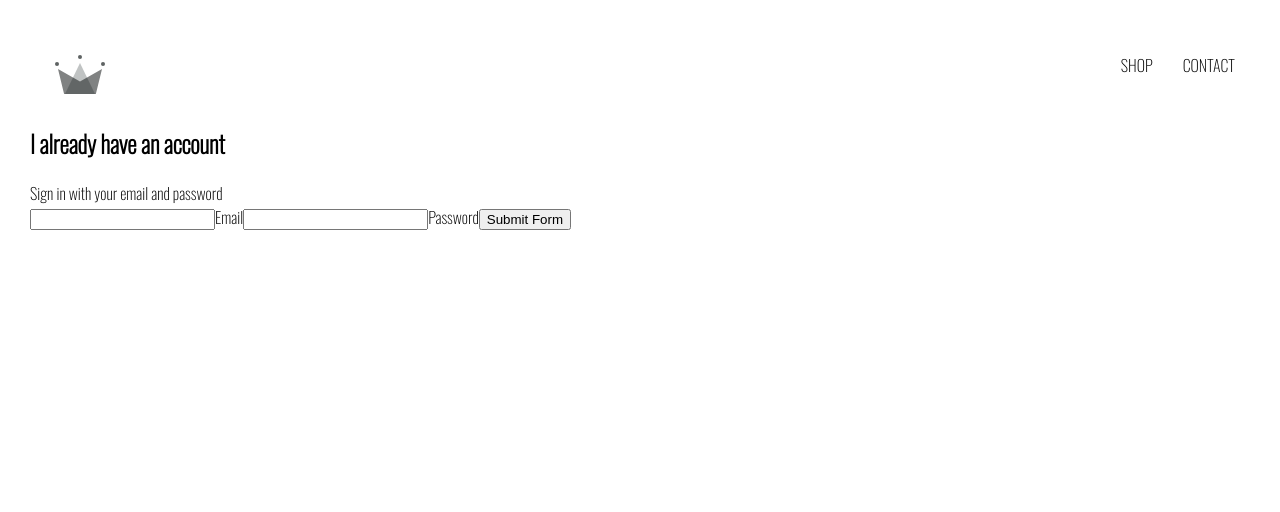
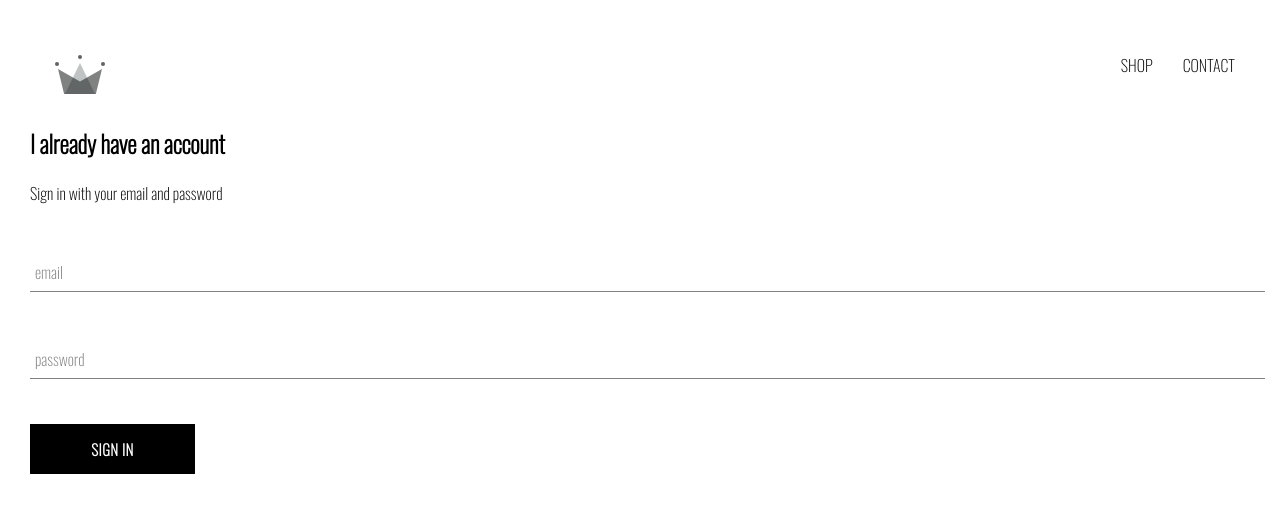
Before and after one commit to revanthkumaar/nile-shopping, a React (Create React App) app: page /signin in a window 1280 px wide. Shown: the top 512 px of the page. Built offline with nearby package versions, Linux system fonts and the light colour scheme.

Commit message:
form input custom button changes
form input custom button

```diff
--- /dev/null
+++ b/src/components/custom-button/custom-button.component.jsx
@@ -0,0 +1,10 @@
+import React from 'react';
+import './custom-button.styles.scss';
+
+const CustomButton = ({children, ...otherProps}) => (
+    <button className='custom-button' {...otherProps}>
+        {children}
+    </button>
+);
+
+export default CustomButton;
--- /dev/null
+++ b/src/components/custom-button/custom-button.styles.scss
@@ -0,0 +1,22 @@
+.custom-button {
+    min-width: 165px;
+    width: auto;
+    height: 50px;
+    letter-spacing: 0.5px;
+    line-height: 50px;
+    padding: 0 35px 0 35px;
+    font-size: 15px;
+    background-color: black;
+    color: white;
+    text-transform: uppercase;
+    font-family: 'Oswald';
+    font-weight: bolder;
+    border: none;
+    cursor: pointer;
+
+    &:hover {
+      background-color: white;
+      color: black;
+      border: 1px solid black;
+    }
+  }
--- /dev/null
+++ b/src/components/form-input/form-input.component.jsx
@@ -0,0 +1,20 @@
+import React from 'react';
+
+import './form-input.styles.scss';
+
+const FormInput = ({ handleChange, label, ...otherProps }) => (
+  <div className='group'>
+    <input className='form-input' onChange={handleChange} {...otherProps} />
+    {label ? (
+      <label
+        className={`${
+          otherProps.value.length ? 'shrink' : ''
+        } form-input-label`}
+      >
+        {label}
+      </label>
+    ) : null}
+  </div>
+);
+
+export default FormInput;
--- /dev/null
+++ b/src/components/form-input/form-input.styles.scss
@@ -0,0 +1,54 @@
+$sub-color: grey;
+$main-color: black;
+
+@mixin shrinkLabel {
+  top: -14px;
+  font-size: 12px;
+  color: $main-color;
+}
+
+.group {
+  position: relative;
+  margin: 45px 0;
+
+  .form-input {
+    background: none;
+    background-color: white;
+    color: $sub-color;
+    font-size: 18px;
+    padding: 10px 10px 10px 5px;
+    display: block;
+    width: 100%;
+    border: none;
+    border-radius: 0;
+    border-bottom: 1px solid $sub-color;
+    margin: 25px 0;
+
+    &:focus {
+      outline: none;
+    }
+
+    &:focus ~ .form-input-label {
+      @include shrinkLabel();
+    }
+  }
+
+  input[type='password'] {
+    letter-spacing: 0.3em;
+  }
+
+  .form-input-label {
+    color: $sub-color;
+    font-size: 16px;
+    font-weight: normal;
+    position: absolute;
+    pointer-events: none;
+    left: 5px;
+    top: 10px;
+    transition: 300ms ease all;
+
+    &.shrink {
+      @include shrinkLabel();
+    }
+  }
+}
--- a/src/components/sign-in/sign-in.component.jsx
+++ b/src/components/sign-in/sign-in.component.jsx
@@ -1,50 +1,59 @@
 import React from 'react';
+
+import FormInput from '../form-input/form-input.component';
+import CustomButton from '../custom-button/custom-button.component';
+
 import './sign-in.styles.scss';
 
-//authentication functionality
-//ussing class component as we need to maintain state/data
 class SignIn extends React.Component {
   constructor(props) {
     super(props);
 
     this.state = {
-            email:'',
-            password:''
-        }
+      email: '',
+      password: ''
+    };
   }
 
   handleSubmit = event => {
-        //this function is used to handle the submit event
     event.preventDefault();
 
-        this.setState({email:'',password:''})
-    }
+    this.setState({ email: '', password: '' });
+  };
 
   handleChange = event => {
-        //this function is used to handle the changes in the password field
-        const {value,name} = event.target.value;
+    const { value, name } = event.target;
 
+    this.setState({ [name]: value });
+  };
 
-        this.setState({[name]:value});
-    }
-
-
-    render(){
-        return(
-            <div className="sign-in">
+  render() {
+    return (
+      <div className='sign-in'>
         <h2>I already have an account</h2>
         <span>Sign in with your email and password</span>
 
         <form onSubmit={this.handleSubmit}>
-                    <input name="email" type="email" value={this.state.email} required />
-                    <label>Email</label>
-                    <input name="password" type="password" onChange={this.handleChange} value={this.state.password} required />
-                    <label>Password</label>
-                    <input type="submit" value="Submit Form"/>
+          <FormInput
+            name='email'
+            type='email'
+            handleChange={this.handleChange}
+            value={this.state.email}
+            label='email'
+            required
+          />
+          <FormInput
+            name='password'
+            type='password'
+            value={this.state.password}
+            handleChange={this.handleChange}
+            label='password'
+            required
+          />
+          <CustomButton type='submit'> Sign in </CustomButton>
         </form>
-
       </div>
-        )
+    );
   }
 }
 
```
Lines whose indentation alone changed are shown as unchanged.
